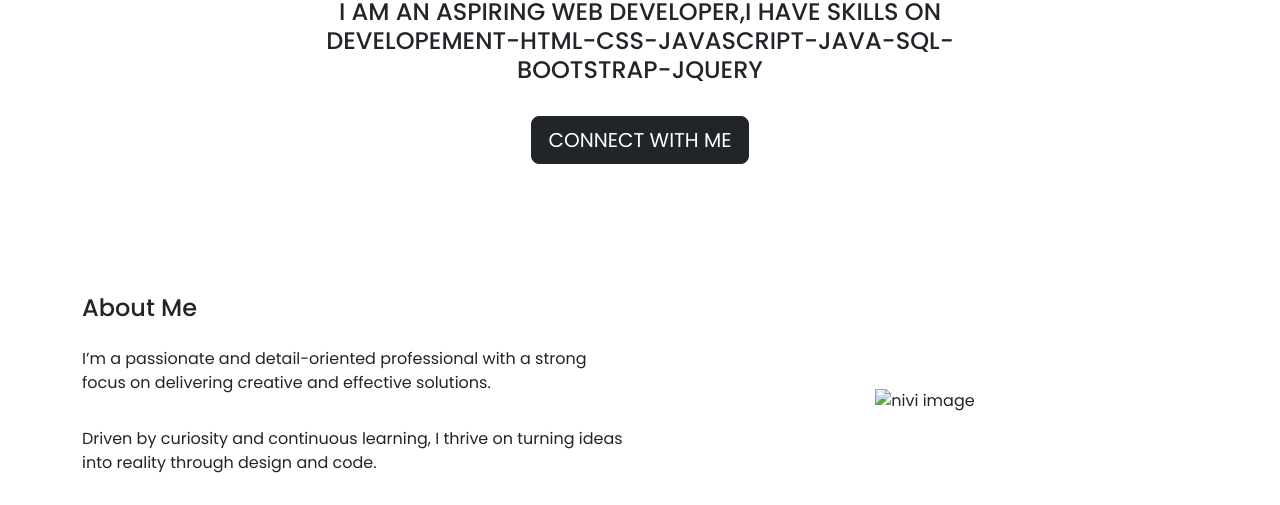
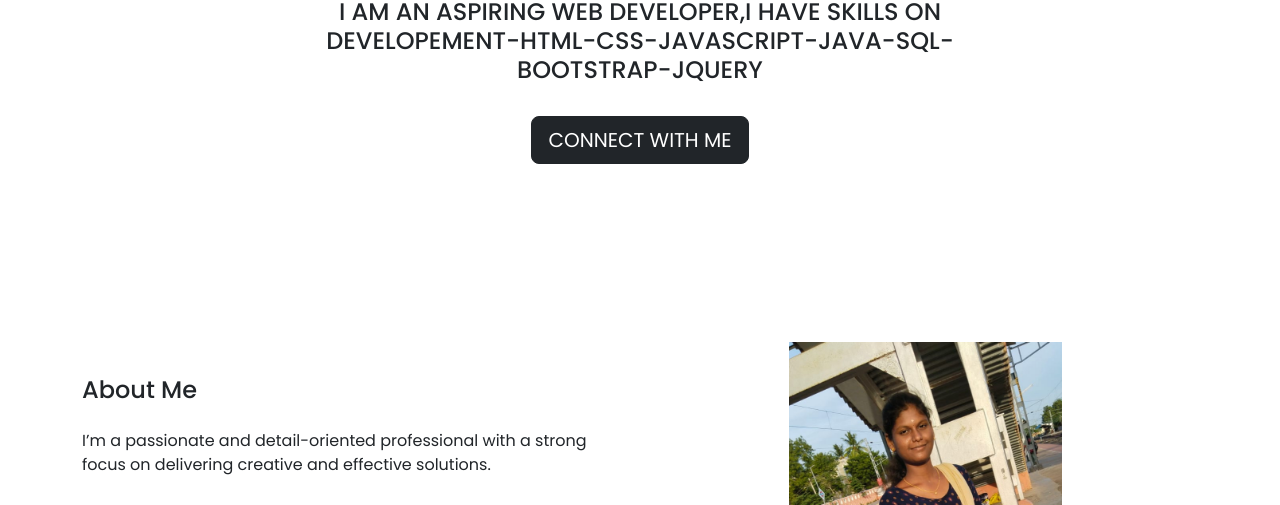
Before and after one commit to nivedhak2003/nivedha-portfolio, a plain HTML site: page index.html in a window 1280 px wide. Shown: the part 295-800 px from the top of the page. Drawn offline with nearby package versions, Linux system fonts and the light colour scheme; files that its build step writes are made by us from their sources.

Commit message:
added path

```diff
--- a/index.html
+++ b/index.html
@@ -58,7 +58,7 @@
                 <p class="pb-3">Driven by curiosity and continuous learning, I thrive on turning ideas into reality through design and code.</p>
             </div>
             <div class="col-md-6 text-center">
-                <img src="/Portfolio/images/nivi.jpg" alt="nivi image" class="img-fluid w-50 py-5 skillcard">
+                <img src="./images/nivi.jpg" alt="nivi image" class="img-fluid w-50 py-5 skillcard">
             </div>
 
         </div>
```
